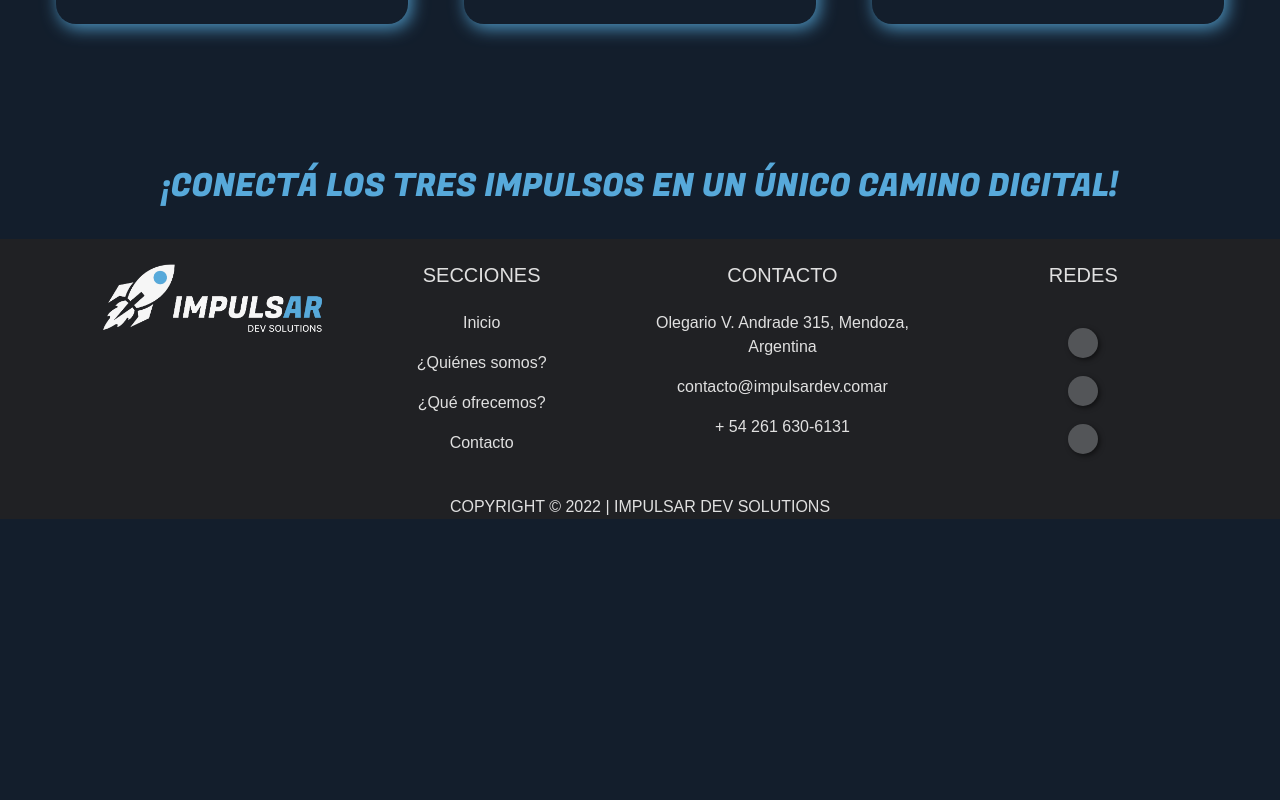
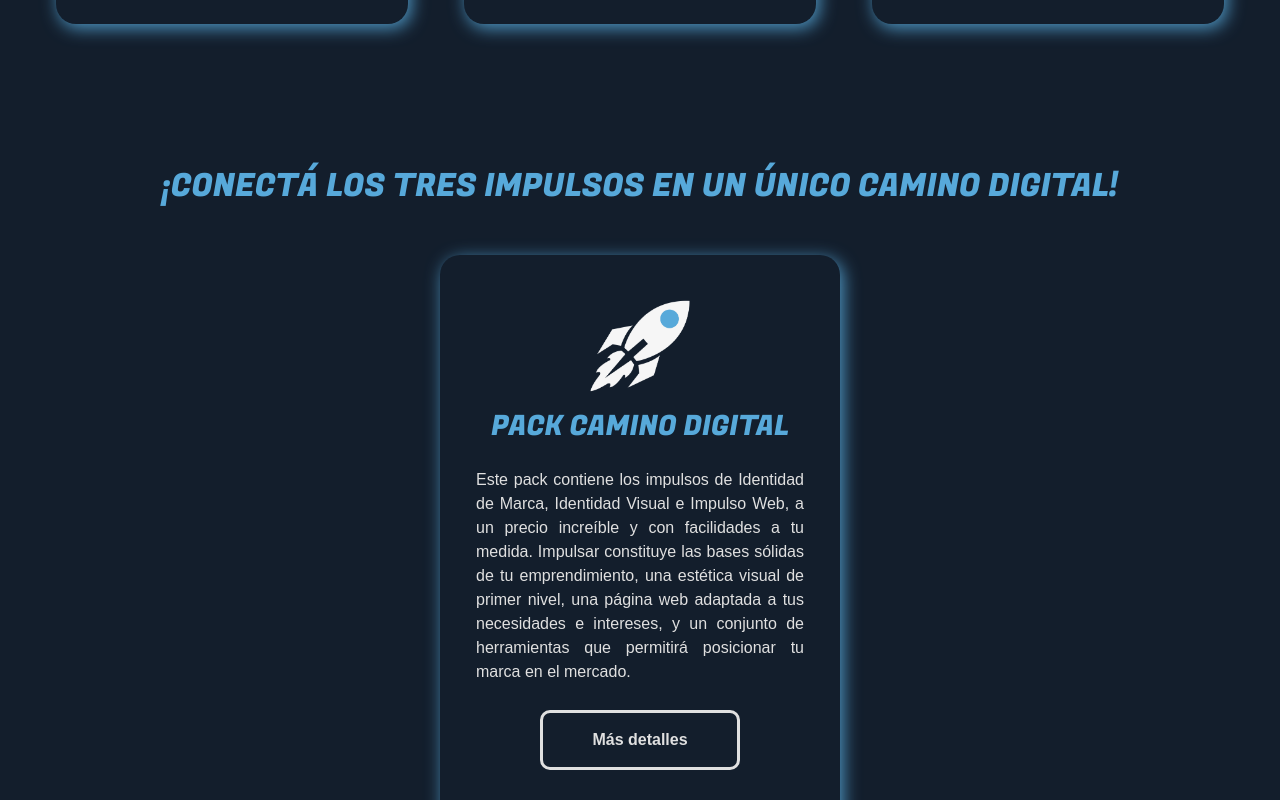
Before and after one commit to fedefernandezlafi/Impulsar-React, a React (Create React App) app: page / in a window 1280 px wide. Shown: the part 1640-2440 px from the top of the page. Before the commit the page ends 2159 px from the top, so only its background shows below. Built offline with nearby package versions, Linux system fonts and the light colour scheme.

Commit message:
adding serviciodestacado + styles

```diff
--- a/src/components/Servicio Destacado/ServicioDestacado.jsx
+++ b/src/components/Servicio Destacado/ServicioDestacado.jsx
@@ -1,5 +1,4 @@
 import React from "react";
-import { Card } from "../Cards/Card/Card";
 import "./ServicioDestacado.scss";
 
 const ServicioDestacado = () => {
@@ -7,10 +6,41 @@ const ServicioDestacado = () => {
     <article className="caminoDigital_container" id="caminoDigitalContainer">
       <h2
         id="sectionServiciosTitle"
-        className="h2 section_servicios_title wow animate__animated animate__fadeInLeft"
+        className="h2 wow animate__animated animate__fadeInLeft"
       >
         ¡CONECTÁ LOS TRES IMPULSOS EN UN ÚNICO CAMINO DIGITAL!
       </h2>
+      <div className="container_content_caminoDigital">
+        <div
+          id="contenedorImagenImpulsoMarca"
+          className="contenedor_impulso_img"
+        >
+          <img
+            loading="lazy"
+            src="./assets/composiciones del logo/COHETE_ISOTIPO/PNG/COHETE_EN GRIS-12.png"
+            alt="Impulsar - Imagen impulso"
+            className="img_impulso"
+          />
+        </div>
+        <div className="caminoDigital_container_speach">
+          <h3 className="h3 impulso_title"> PACK CAMINO DIGITAL </h3>
+          <p className="impulso_paragraph">
+            Este pack contiene los impulsos de Identidad de Marca, Identidad
+            Visual e Impulso Web, a un precio increíble y con facilidades a tu
+            medida. Impulsar constituye las bases sólidas de tu emprendimiento,
+            una estética visual de primer nivel, una página web adaptada a tus
+            necesidades e intereses, y un conjunto de herramientas que permitirá
+            posicionar tu marca en el mercado.
+          </p>
+        </div>
+        <div className="contenedor_btns">
+          <div className="contenedor_btn_pulse btn_impulsos">
+            <a href="./pages/marca.html" className="btn_pulse">
+              Más detalles
+            </a>
+          </div>
+        </div>
+      </div>
     </article>
   );
 };
--- a/src/components/Servicio Destacado/ServicioDestacado.scss
+++ b/src/components/Servicio Destacado/ServicioDestacado.scss
@@ -1,12 +1,10 @@
 @import "../styles/variables";
 
 .caminoDigital_container{
-    @include secciones;
-    @include flex__ColumnCenterAll;
+       @include flex__ColumnCenterAll;
         h2{
             @include camuflaje;
             @include h2;
-            margin-top: 1.5em
         }
         .container_content_caminoDigital{
             @include flex__ColumnCenterAll;
@@ -14,18 +12,101 @@
             min-width: 25rem;
             max-width: 25rem;
             height: 100%;
-            min-height: 30rem;
+            min-height: 36rem;
             @include margin__Espaciado(1em,1em);
             box-shadow: rgba(87, 169, 218, 0.884) 3px 4px 17px;
             border-radius: 15pt;
             transition: all 1s ease-in-out;
+            text-align: center;
+            justify-items: center;
+            .caminoDigital_container_speach{
+            @include flex__ColumnCenterAll;
+            justify-content: flex-start;
+            }
+
+            .impulso_title{
+                text-align: center;
+                font-family: $fontStyle__principal;
+                color: $color__lightblue-2;
+                width: 100%;
+                transition: all 1s ease-in-out;
+                padding-left: 1rem;
+                padding-right: 1rem;
+            }
+            .impulso_paragraph{
+                @include p;
+                text-align: justify;
+                width: 90%;
+                padding-left: 1rem;
+                padding-right: 1rem;
+            }
             &:hover{
                 box-shadow: $color__pink 3px 4px 17px;
                 .caminoDigital_container_speach{
-                    .caminoDigital_title{
+                    justify-content: flex-start;
+                    .impulso_title{
                         color: $color__pink;
                     }
                 };
             }
         }
+        .contenedor_impulso_img{
+            width: 8.5em;
+            height: 15%;
+            @include flex__Center;
+            max-width: 8.5em;
+            min-height: 5em;
+            overflow: hidden;
+            margin-top: .5em;
+            margin-bottom: 1em;
+            position: relative;
+            .img_impulso{
+                width: 100%;
+                height: 100%;
+                transition: all 500ms ease;
+                @include compatibilidad_transition(all 500ms ease);
+                &:hover{
+                    transform: scale(1.2);
+                    @include compatibilidad_transform(scale(1.2));
+            }
+        }
     }
+    .contenedor_btns{
+        width: 100%;
+        @include flex__ColumnCenterAll;
+        @include margin__Espaciado(0em,1em);
+        height: 15%;
+        max-height: 5rem;
+        .contenedor_btn_pulse{
+        width: 100%;
+        display: flex;
+        align-items: center;
+        justify-content: center;
+        .btn_pulse{
+            color: $color__grey;
+            font-family: $fontStyle__secondary;
+            font-weight: bold;
+            text-decoration: none;
+            padding: 15px 20px;
+            border: 3px solid $color__grey;
+            border-radius: 10px;
+            &:hover{
+                color: $color__pink;
+                animation: pulsate 1s ease-in-out;
+                border: 3px solid $color__pink;
+            }
+            }
+        }
+        .btn_impulsos{
+            @include margin__Espaciado(1em,1em);
+            @include flex__Center;
+            a{
+                min-width: 200px;
+                min-height: 50px;
+                text-align: center;
+                padding: 10px 15px;
+                @include flex__Center;
+            }
+        }
+    }
+    }
```
